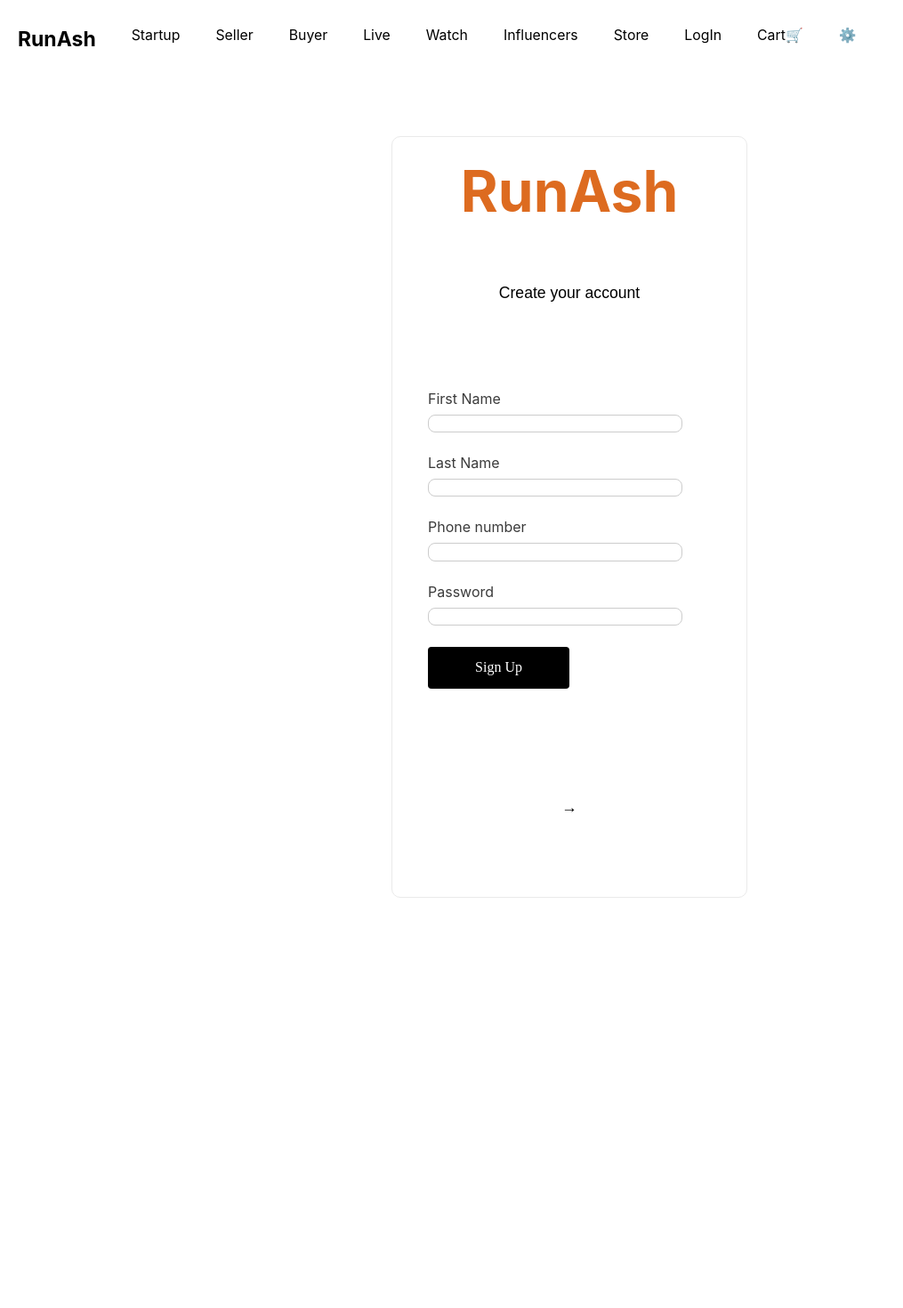
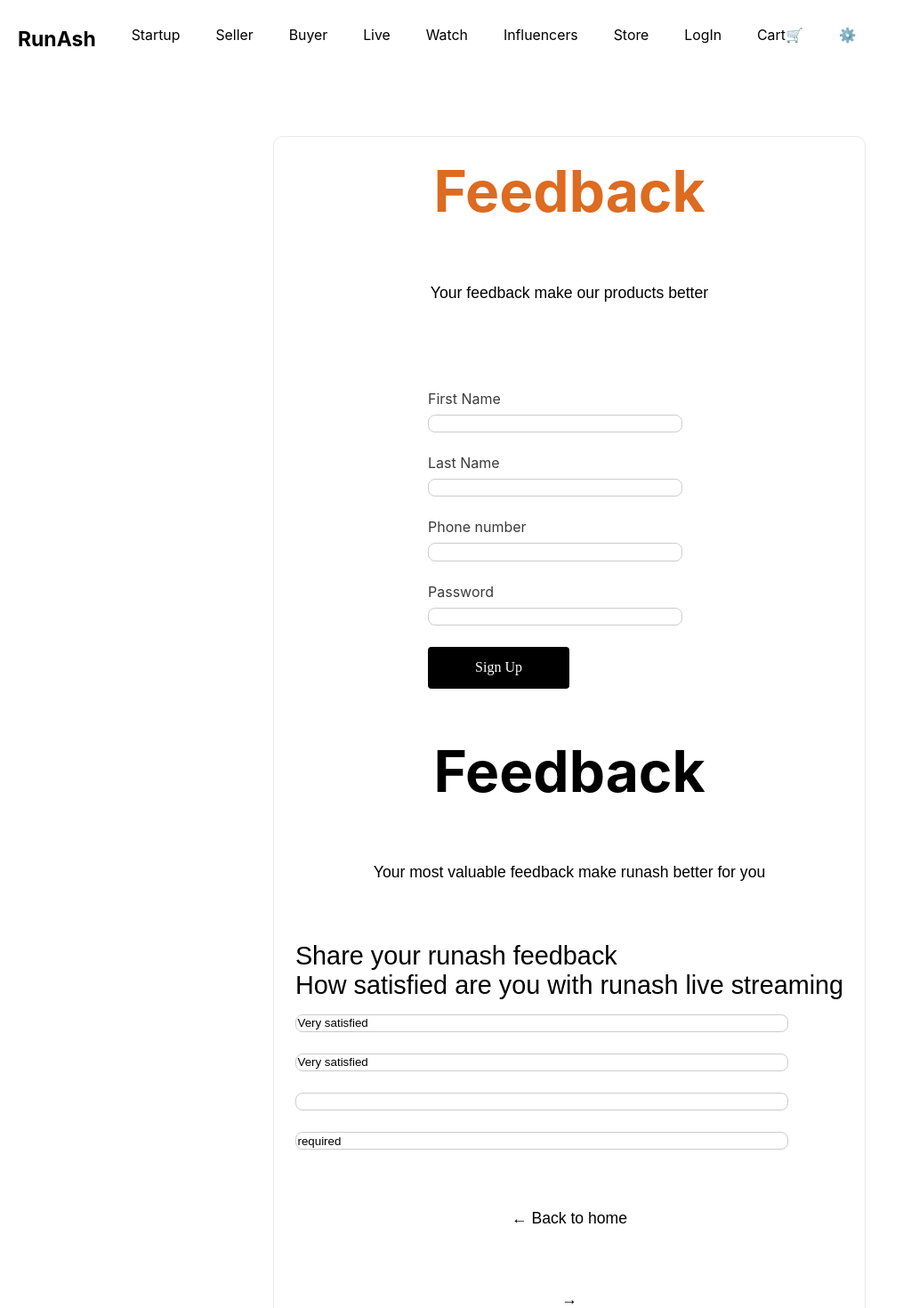
Before and after one commit to rammurmu/next, a Next.js app: page /feedback in a window 1280 px wide. Shown: the top 1470 px of the page at 89% size, without its empty margins (0-1015 px from the left). Before the commit the page ends 1089 px from the top, so only its background shows below. Built offline with nearby package versions, Linux system fonts and the light colour scheme.

Commit message:
Update feedback.js

```diff
--- a/pages/feedback.js
+++ b/pages/feedback.js
@@ -39,12 +39,12 @@ export default function PageWithJSbasedFormFeedback() {
     <div className={styles.card1}>
       <h1 className={styles.title}>
         <Link href="/">
-          <a>RunAsh</a>
+          <a>Feedback</a>
         </Link>{' '}
       </h1>
 
       <p className={styles.description}>
-        Create your account
+        Your feedback make our products better
       </p>
 
       <form onSubmit={handleSubmit}>
@@ -60,6 +60,30 @@ export default function PageWithJSbasedFormFeedback() {
         <button type="sign up">Sign Up</button>
       </form>
 
+
+       <h1 className={styles.title}>
+        Feedback</h1>
+        <p className={styles.description}>Your most valuable feedback make runash better for you</p>
+
+
+        <p>Share your runash feedback<br />How satisfied are you with runash live streaming</p>
+        <input className={styles.radio} radio id='choice' value='Very satisfied' />
+        <input className={styles.checkbox} checkbox id='checkbox' value='Very satisfied' />
+        <input className={styles.button} button id='button' vale='very satisfied' />
+        <input className={styles.time} time id='appt' name='appt' min='09:00' max='18:00' value='required' />
+
+
+
+         <p className={styles.description}>
+          <Link href="/">
+            <a>&larr; Back to home</a>
+          </Link>
+        </p>
+
+
+
+
+
       <p className={styles.description}>
          &rarr;
       </p>
```
